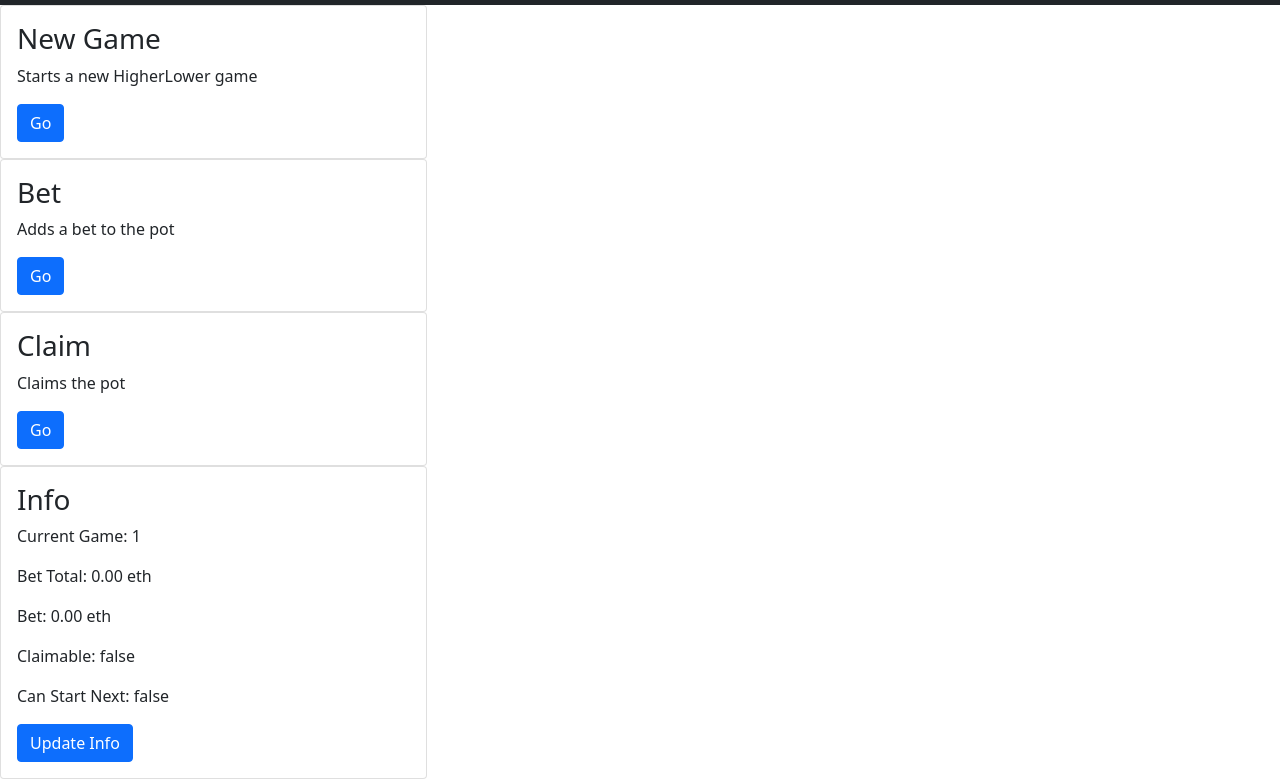
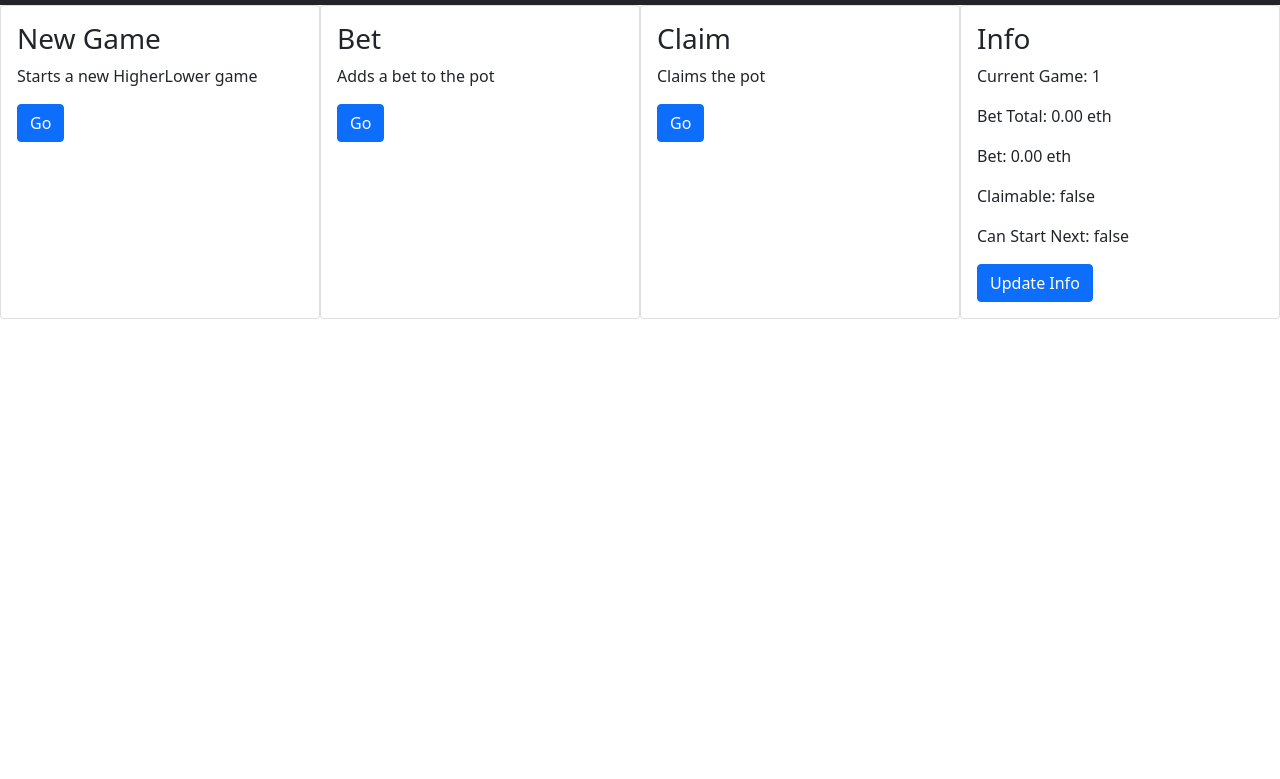
Before and after one commit to esgameco/HigherLower, a plain HTML site: page frontend/index.html in a window 1280 px wide. Shown: the part 67-846 px from the top of the page. After the commit the page ends 800 px from the top, so only its background shows below. Drawn offline with nearby package versions, Linux system fonts and the light colour scheme; a script that the page names is missing.

Commit message:
Updated ui

```diff
--- a/frontend/index.html
+++ b/frontend/index.html
@@ -18,29 +18,30 @@
             </div>
         </nav>
         <div class="container"></div>
+            <div class="d-flex flex-nowrap">
                 <!-- Use templating later (handlebars) -->
-            <div class="d-flex col-sm-4 card">
+                <div class="col-sm-3 card">
                     <div class="card-body">
                         <h3 class="card-title">New Game</h3>
                         <p class="card-text">Starts a new HigherLower game</p>
                         <button class="btn btn-primary" id="hl-btn-new-game">Go</button>
                     </div>
                 </div>
-            <div class="d-flex col-sm-4 card">
+                <div class="col-sm-3 card">
                     <div class="card-body">
                         <h3 class="card-title">Bet</h3>
                         <p class="card-text">Adds a bet to the pot</p>
                         <button class="btn btn-primary" id="hl-btn-bet">Go</button>
                     </div>
                 </div>
-            <div class="d-flex col-sm-4 card">
+                <div class="col-sm-3 card">
                     <div class="card-body">
                         <h3 class="card-title">Claim</h3>
                         <p class="card-text">Claims the pot</p>
                         <button class="btn btn-primary" id="hl-btn-claim">Go</button>
                     </div>
                 </div>
-            <div class="d-flex col-sm-4 card">
+                <div class="col-sm-3 card">
                     <div class="card-body">
                         <h3 class="card-title">Info</h3>
                         <p class="card-text">Current Game: <span id="hl-info-game">1</span></p>
@@ -52,5 +53,6 @@
                     </div>
                 </div>
             </div>
+        </div>
     </body>
 </html>
--- a/frontend/js/main.js
+++ b/frontend/js/main.js
@@ -20,7 +20,6 @@ window.addEventListener('load', async () => {
 
     // Listeners
     newGameButton.addEventListener('click', newGame);
-    // get label element value and pass to bet to change the value of the bet
     betButton.addEventListener('click', bet);
     claimButton.addEventListener('click', claim);
     updateInfoButton.addEventListener('click', updateInfo);
@@ -78,6 +77,7 @@ const newGameAvailable = async () => {
 
 // Bets amount from account
 const bet = async () => {
+    // get label element value and pass to bet to change the value of the bet
     return await window.contract.methods.bet().send({'from': window.address, 'value': 10000000000000});
 };
 
```
Lines whose indentation alone changed are shown as unchanged.
